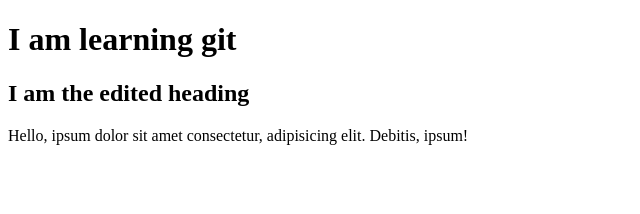
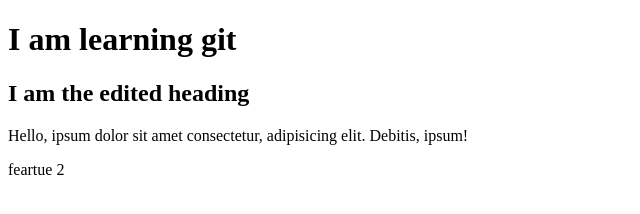
Before and after one commit to Mahmood4u/pushing-from-git, a plain HTML site: page index.html in a window 1280 px wide. Shown: the full height of the page, 0-640 px from the left. Drawn offline with Linux system fonts and the light colour scheme.

Commit message:
added feature 2

```diff
--- a/index.html
+++ b/index.html
@@ -9,5 +9,6 @@
     <h1>I am learning git</h1>
     <h2>I am the edited heading</h2>
     <p>Hello, ipsum dolor sit amet consectetur, adipisicing elit. Debitis, ipsum!</p>
+    <p>feartue 2</p>
 </body>
 </html>
```
